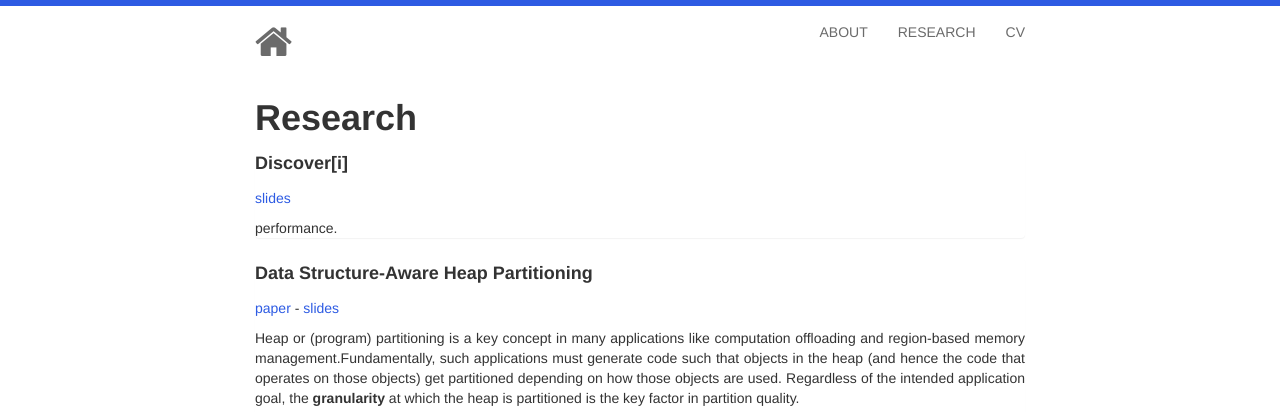
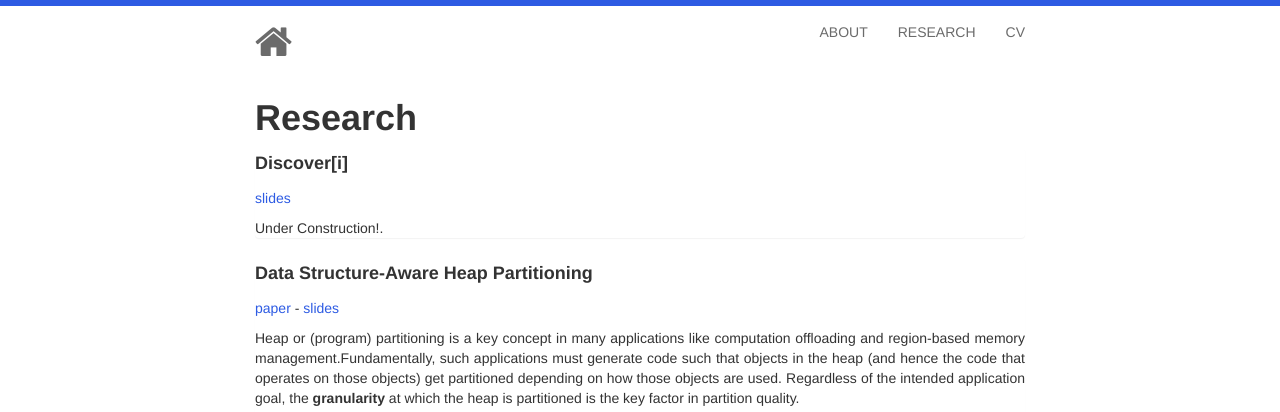
Before and after one commit to nourj9/nourj9.github.com, a Jekyll site: the page built from research/index.html, in a window 1280 px wide. Shown: the top 412 px of the page. Built offline with Jekyll 4.4.1, drawn with Linux system fonts in a browser that asks for light colours; nearby versions of some CDN libraries.

```diff
--- a/research/index.html
+++ b/research/index.html
@@ -13,7 +13,7 @@
 				<a href="{{site.url }}/static/slides/PLSummit.pptx">slides</a>
 				</p>
 				<p align="justify">
-				performance.
+				Under Construction!.
 
 
 				</p>
```
Also changed, not shown: about/index.html (+3 -7 lines), static/img/favicon.ico (added).
